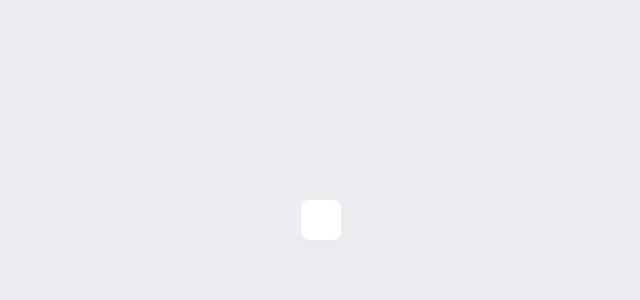
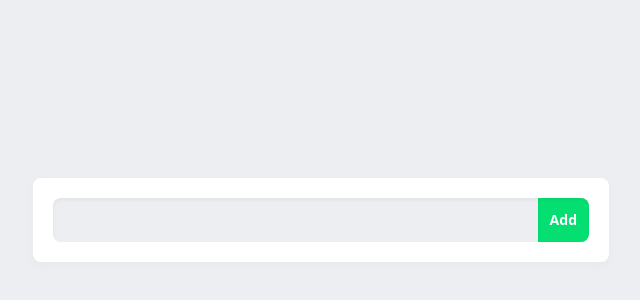
Before and after one commit to AzaanUllah-Khan/Redux-Practice-Todo, a React (Vite) app: page / in a window 1280 px wide. Shown: the part 180-480 px from the top of the page, without its empty margins (319-959 px from the left). Built offline with nearby package versions, Linux system fonts and the light colour scheme.

Commit message:
Input form styled and added

```diff
--- a/src/App.jsx
+++ b/src/App.jsx
@@ -1,7 +1,11 @@
+import TodoInput from "./Components/TodoInput"
+
 const App = () => {
   return (
-    <div className="flex justify-center items-center w-full min-h-screen bg-gray-200/70">
-      <div className="bg-white shadow-md shadow-gray-200/50 p-5 rounded-lg"> </div>
+    <div className="p-5 flex justify-center items-center w-full min-h-screen bg-gray-200/70">
+      <div className="w-full max-w-xl bg-white shadow-md shadow-gray-200/50 p-5 rounded-lg">
+      <TodoInput/>
+      </div>
     </div>
   )
 }
--- a/src/Components/TodoInput.jsx
+++ b/src/Components/TodoInput.jsx
@@ -1,11 +1,10 @@
-import React from 'react'
-
-const InputTodo = () => {
+const TodoInput = () => {
   return (
-    <div>
-
+    <div className="inset-shadow-sm w-full bg-gray-200/70 rounded-lg flex justify-between">
+      <input type="text" className="text-sm w-full px-4 py-3 outline-none"/>
+      <button className="inset-shadow-sm text-sm py-3 px-3 text-center bg-green-400 cursor-pointer hover:bg-green-400/70 transition ease-in-out duration-200 font-semibold text-white rounded-r-lg">Add</button>
     </div>
   )
 }
 
-export default InputTodo
+export default TodoInput
```
